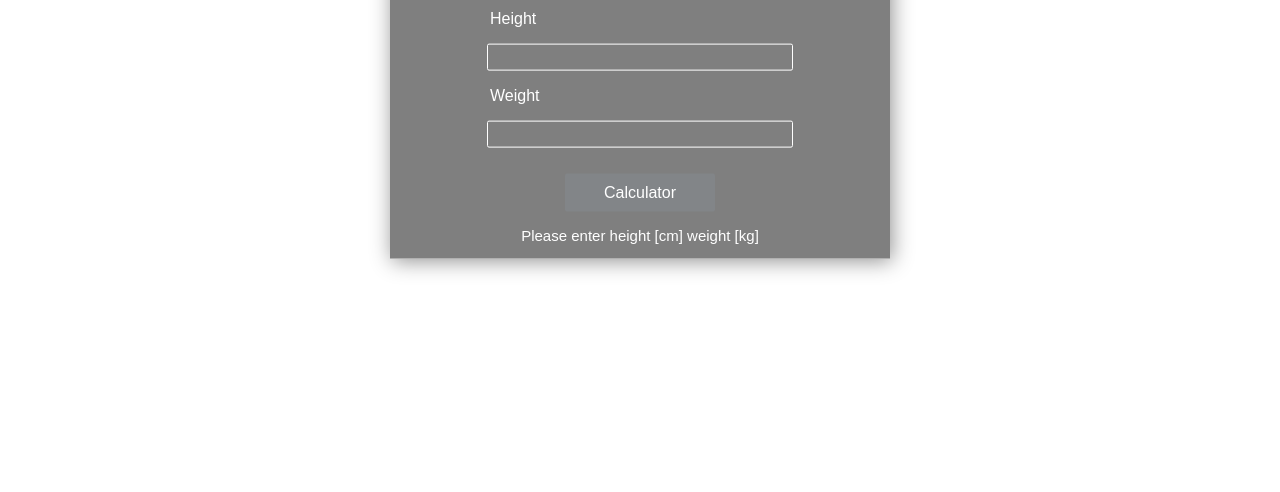
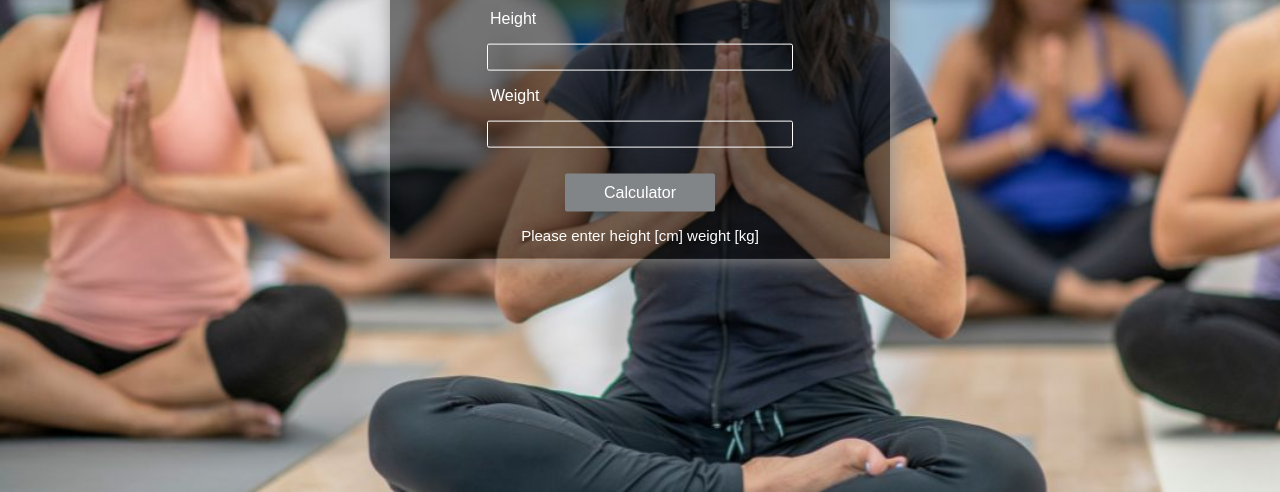
Before and after one commit to Rabikant-2279/BMI--Calculator, a plain HTML site: page index.html in a window 1280 px wide. Shown: the part 308-800 px from the top of the page. Drawn offline with Linux system fonts and the light colour scheme.

Commit message:
Update style.css

```diff
--- a/style.css
+++ b/style.css
@@ -4,7 +4,7 @@ body {
     text-align: center;
     font-family: sans-serif;
     height: 100vh;
-    background-image: url(../image/yogabackgraound.jpg);
+    background-image: url(../yogabackgraound.jpg);
     background-size: cover;
     background-repeat: no-repeat;
 }
```
